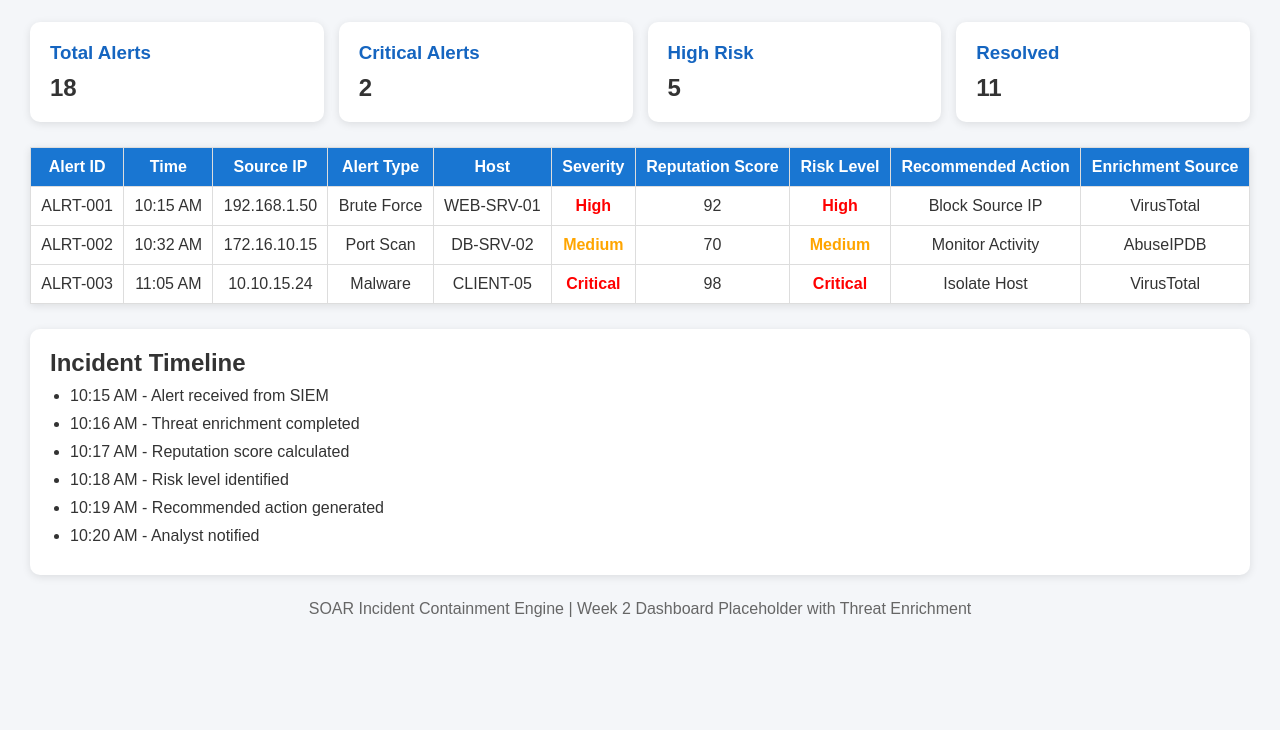
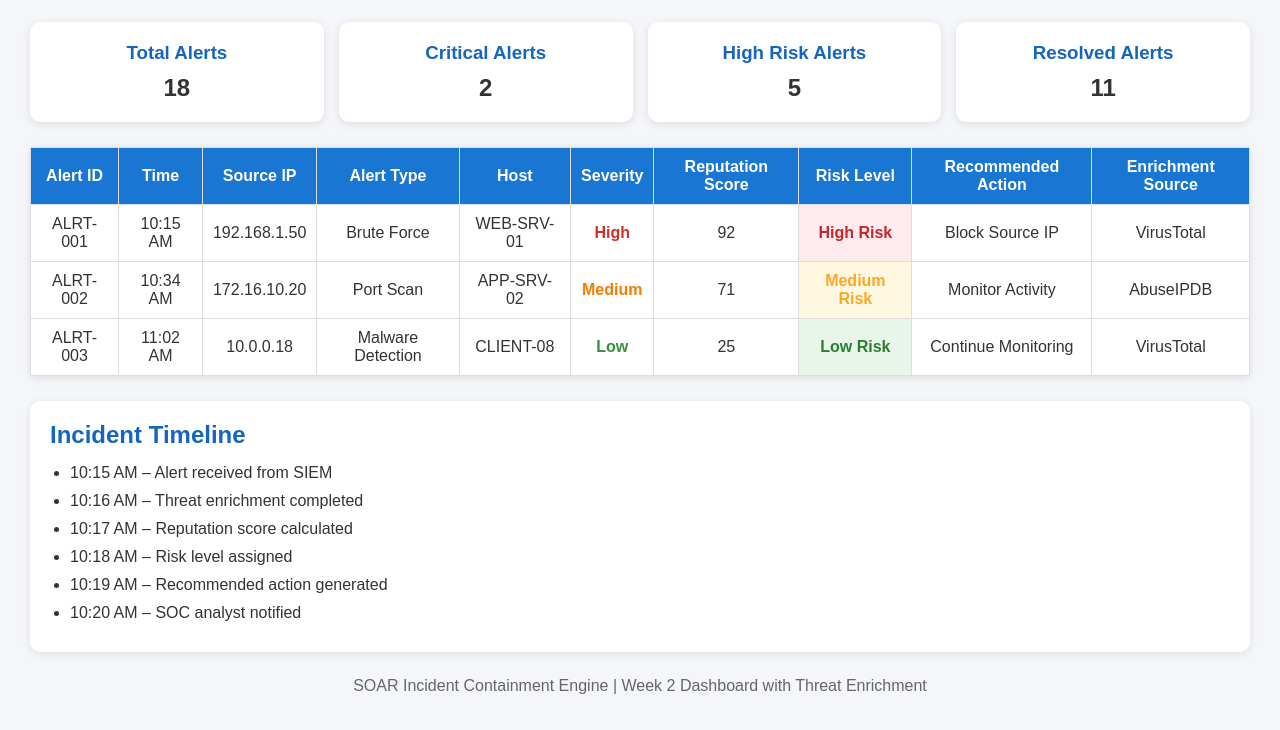
Before and after one commit to Tejas171099/soar-incident-containment-engine, a plain HTML site: page dashboard/index.html in a window 1280 px wide. Shown: the part 70-800 px from the top of the page. Drawn offline with Linux system fonts and the light colour scheme.

Commit message:
feat: add color coding for alert risk levels

```diff
--- a/dashboard/index.html
+++ b/dashboard/index.html
@@ -6,6 +6,7 @@
 <title>SOAR Incident Containment Engine Dashboard</title>
 
 <style>
+
 *{
     margin:0;
     padding:0;
@@ -27,7 +28,7 @@
 
 .summary{
     display:grid;
-            grid-template-columns:repeat(4,1fr);
+    grid-template-columns:repeat(auto-fit,minmax(180px,1fr));
     gap:15px;
     margin-bottom:25px;
 }
@@ -37,6 +38,7 @@
     padding:20px;
     border-radius:10px;
     box-shadow:0 2px 8px rgba(0,0,0,.1);
+    text-align:center;
 }
 
 .card h3{
@@ -47,7 +49,7 @@
 table{
     width:100%;
     border-collapse:collapse;
-            background:white;
+    background:#fff;
     box-shadow:0 2px 8px rgba(0,0,0,.1);
 }
 
@@ -59,21 +61,43 @@
 
 th{
     background:#1976d2;
-            color:white;
+    color:#fff;
 }
 
+/* Severity */
+
+.severity-high{
+    color:#d32f2f;
+    font-weight:bold;
+}
+
+.severity-medium{
+    color:#f57c00;
+    font-weight:bold;
+}
+
+.severity-low{
+    color:#388e3c;
+    font-weight:bold;
+}
+
+/* Risk Level */
+
 .high{
-            color:red;
+    background:#ffebee;
+    color:#c62828;
     font-weight:bold;
 }
 
 .medium{
-            color:orange;
+    background:#fff8e1;
+    color:#f9a825;
     font-weight:bold;
 }
 
 .low{
-            color:green;
+    background:#e8f5e9;
+    color:#2e7d32;
     font-weight:bold;
 }
 
@@ -85,12 +109,17 @@
     box-shadow:0 2px 8px rgba(0,0,0,.1);
 }
 
+.timeline h2{
+    color:#1565c0;
+    margin-bottom:15px;
+}
+
 .timeline ul{
-            margin-left:20px;
+    padding-left:20px;
 }
 
 .timeline li{
-            margin:10px 0;
+    margin-bottom:10px;
 }
 
 footer{
@@ -98,6 +127,7 @@
     text-align:center;
     color:#666;
 }
+
 </style>
 
 </head>
@@ -119,12 +149,12 @@
 </div>
 
 <div class="card">
-<h3>High Risk</h3>
+<h3>High Risk Alerts</h3>
 <h2>5</h2>
 </div>
 
 <div class="card">
-<h3>Resolved</h3>
+<h3>Resolved Alerts</h3>
 <h2>11</h2>
 </div>
 
@@ -135,7 +165,6 @@
 <thead>
 
 <tr>
-
 <th>Alert ID</th>
 <th>Time</th>
 <th>Source IP</th>
@@ -146,7 +175,6 @@
 <th>Risk Level</th>
 <th>Recommended Action</th>
 <th>Enrichment Source</th>
-
 </tr>
 
 </thead>
@@ -154,48 +182,42 @@
 <tbody>
 
 <tr>
-
 <td>ALRT-001</td>
 <td>10:15 AM</td>
 <td>192.168.1.50</td>
 <td>Brute Force</td>
 <td>WEB-SRV-01</td>
-<td class="high">High</td>
+<td class="severity-high">High</td>
 <td>92</td>
-<td class="high">High</td>
+<td class="high">High Risk</td>
 <td>Block Source IP</td>
 <td>VirusTotal</td>
-
 </tr>
 
 <tr>
-
 <td>ALRT-002</td>
-<td>10:32 AM</td>
-<td>172.16.10.15</td>
+<td>10:34 AM</td>
+<td>172.16.10.20</td>
 <td>Port Scan</td>
-<td>DB-SRV-02</td>
-<td class="medium">Medium</td>
-<td>70</td>
-<td class="medium">Medium</td>
+<td>APP-SRV-02</td>
+<td class="severity-medium">Medium</td>
+<td>71</td>
+<td class="medium">Medium Risk</td>
 <td>Monitor Activity</td>
 <td>AbuseIPDB</td>
-
 </tr>
 
 <tr>
-
 <td>ALRT-003</td>
-<td>11:05 AM</td>
-<td>10.10.15.24</td>
-<td>Malware</td>
-<td>CLIENT-05</td>
-<td class="high">Critical</td>
-<td>98</td>
-<td class="high">Critical</td>
-<td>Isolate Host</td>
+<td>11:02 AM</td>
+<td>10.0.0.18</td>
+<td>Malware Detection</td>
+<td>CLIENT-08</td>
+<td class="severity-low">Low</td>
+<td>25</td>
+<td class="low">Low Risk</td>
+<td>Continue Monitoring</td>
 <td>VirusTotal</td>
-
 </tr>
 
 </tbody>
@@ -207,21 +229,19 @@
 <h2>Incident Timeline</h2>
 
 <ul>
-
-<li>10:15 AM - Alert received from SIEM</li>
-<li>10:16 AM - Threat enrichment completed</li>
-<li>10:17 AM - Reputation score calculated</li>
-<li>10:18 AM - Risk level identified</li>
-<li>10:19 AM - Recommended action generated</li>
-<li>10:20 AM - Analyst notified</li>
-
+<li>10:15 AM – Alert received from SIEM</li>
+<li>10:16 AM – Threat enrichment completed</li>
+<li>10:17 AM – Reputation score calculated</li>
+<li>10:18 AM – Risk level assigned</li>
+<li>10:19 AM – Recommended action generated</li>
+<li>10:20 AM – SOC analyst notified</li>
 </ul>
 
 </div>
 
 <footer>
 
-SOAR Incident Containment Engine | Week 2 Dashboard Placeholder with Threat Enrichment
+SOAR Incident Containment Engine | Week 2 Dashboard with Threat Enrichment
 
 </footer>
 
```
Lines whose indentation alone changed are shown as unchanged.
